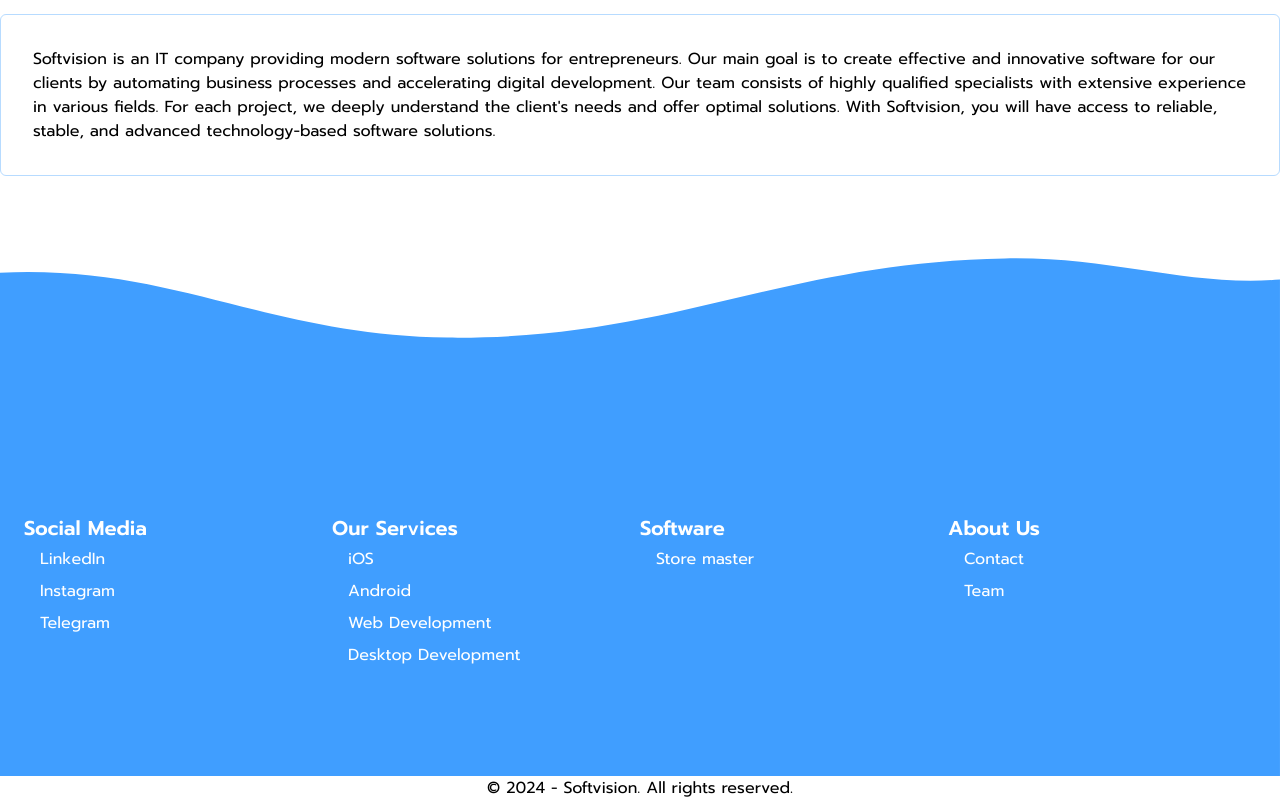
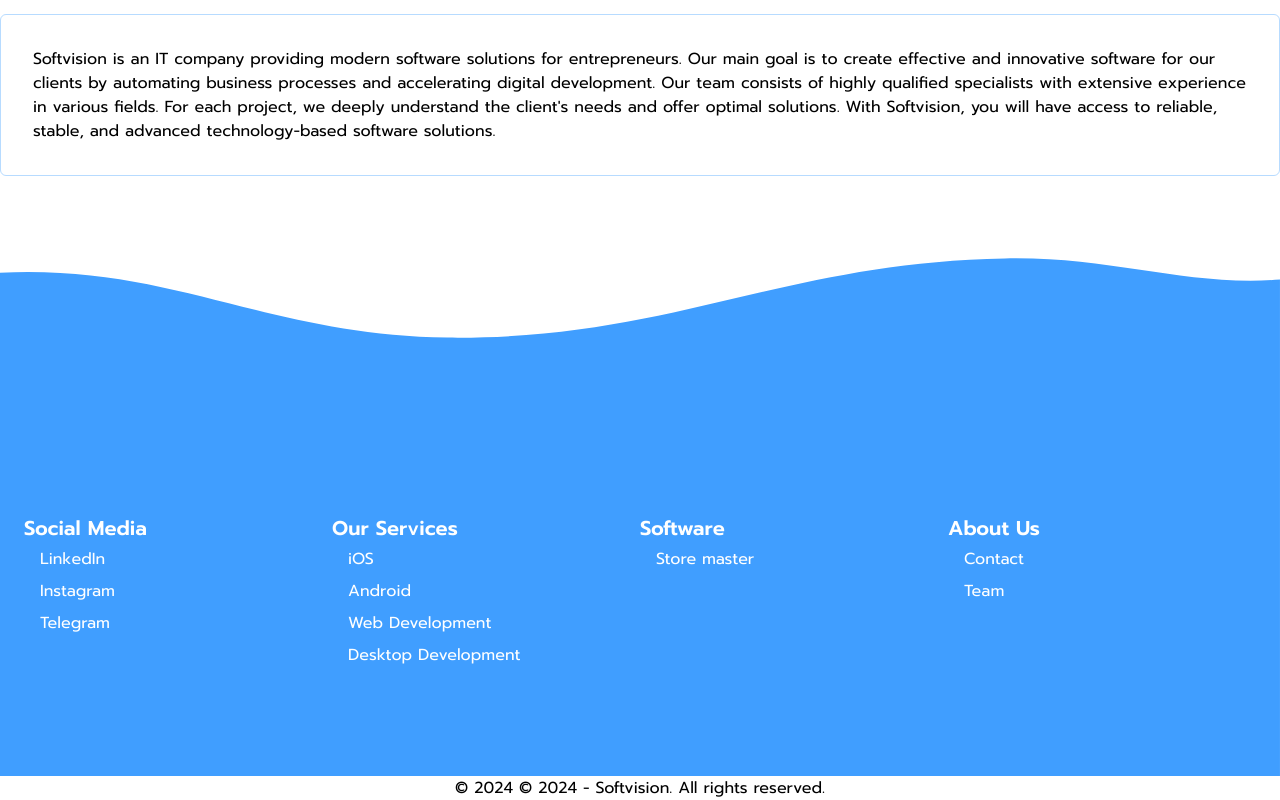
Before and after one commit to q0d1r0v/softvision-website, a Nuxt app: page / in a window 1280 px wide. Shown: the part 2963-3763 px from the top of the page. Built offline with nearby package versions, Linux system fonts and the light colour scheme.

Commit message:
softvision

```diff
--- a/components/footer.vue
+++ b/components/footer.vue
@@ -60,7 +60,7 @@ const technologies = computed(() => [
     </div>
   </div>
   <div class="lg:px-[125px] text-center bg-white">
-    {{ $t("footer.certificate") }}
+    © {{new Date().getFullYear()}} {{ $t("footer.certificate") }}
   </div>
 </template>
 
--- a/locales/ru.json
+++ b/locales/ru.json
@@ -40,6 +40,6 @@
         "about": "О нас",
         "connect": "Связаться",
         "group": "Команда",
-        "certificate": "© 2024 - Softvision. Все права защищены."
+        "certificate": "- Softvision. Все права защищены."
     }
 }
--- a/locales/uz.json
+++ b/locales/uz.json
@@ -40,6 +40,6 @@
         "about": "Biz haqimizda",
         "connect": "Bog'lanish",
         "group": "Jamoa",
-        "certificate": "© 2024 - Softvision. Barcha huquqlar himoyalangan"
+        "certificate": "- Softvision. Barcha huquqlar himoyalangan"
     }
 }
```
